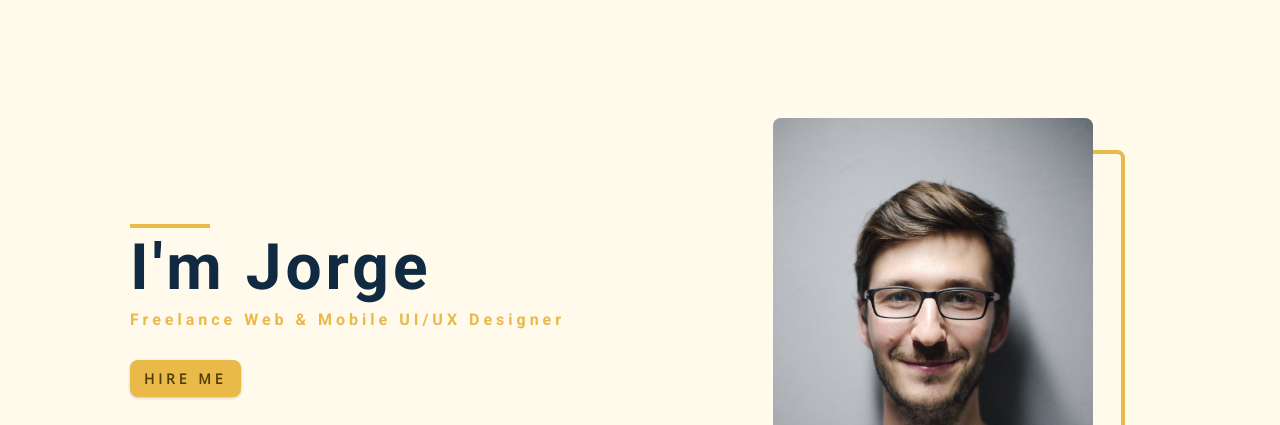
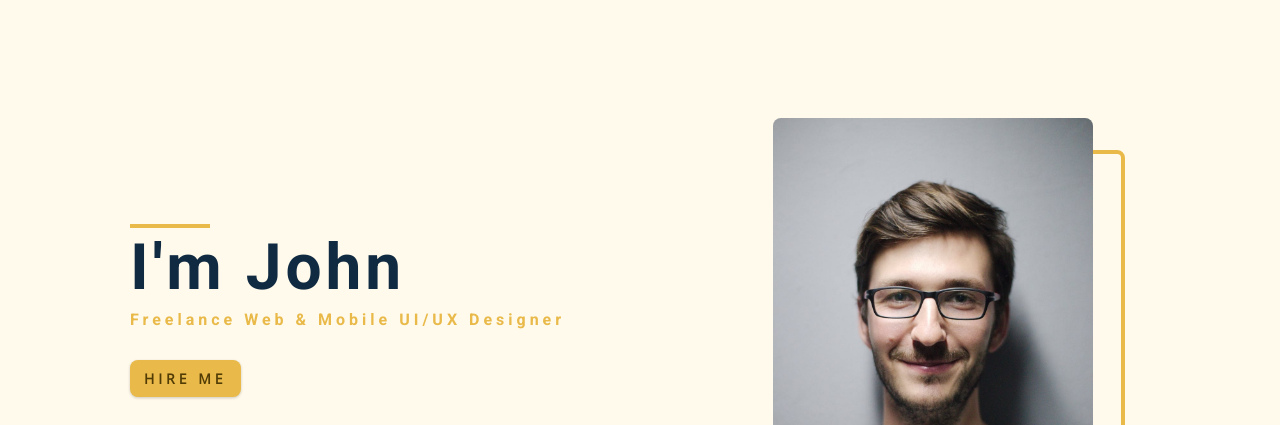
Before and after one commit to jcdova/porfolio_proj, a plain HTML site: page index.html in a window 1280 px wide. Shown: the part 82-507 px from the top of the page. Drawn offline with nearby package versions, Linux system fonts and the light colour scheme.

Commit message:
name again

```diff
--- a/index.html
+++ b/index.html
@@ -98,7 +98,7 @@
       <div class="section-center hero-center">
         <article class="hero-info">
           <div class="underline"></div>
-          <h1>i'm jorge</h1>
+          <h1>i'm john</h1>
           <h4>freelance web & mobile UI/UX Designer</h4>
           <a href="contact.html" class="btn hero-btn">hire me</a>
           <!-- social icons -->
```
